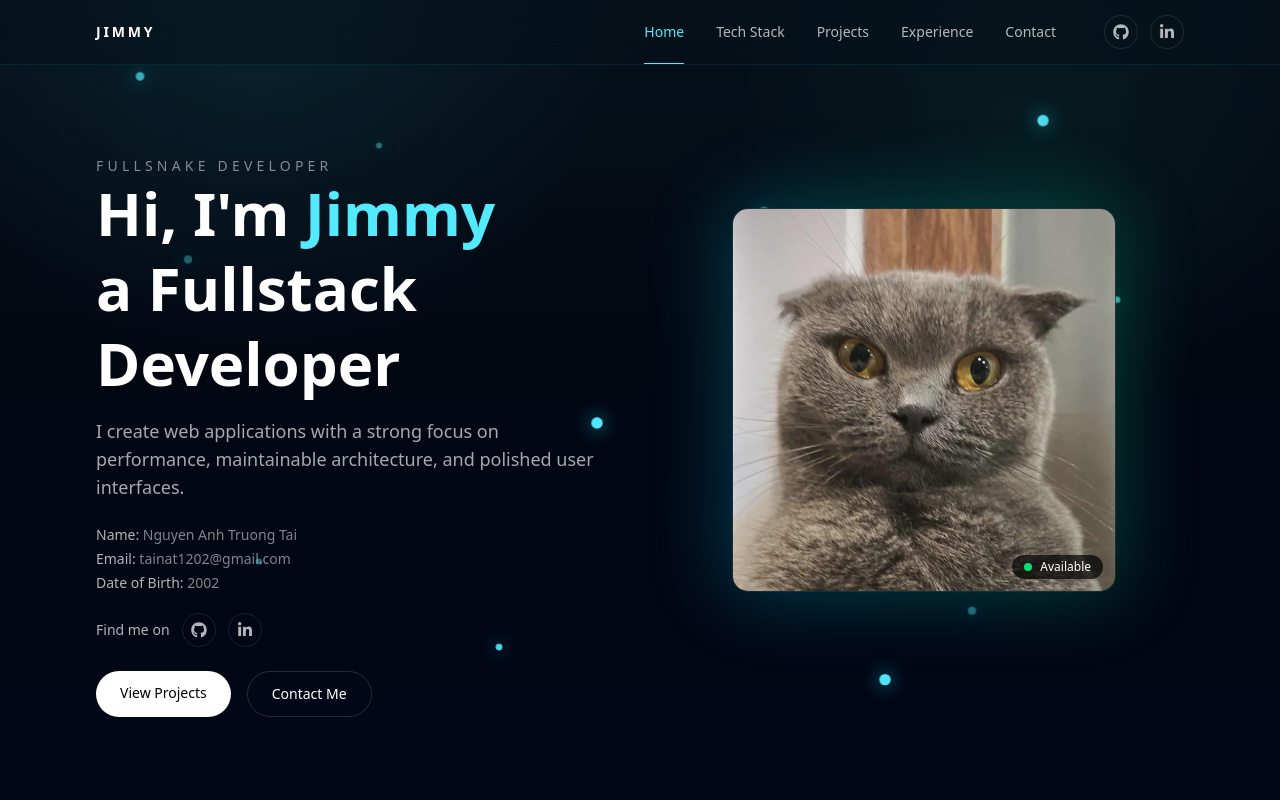
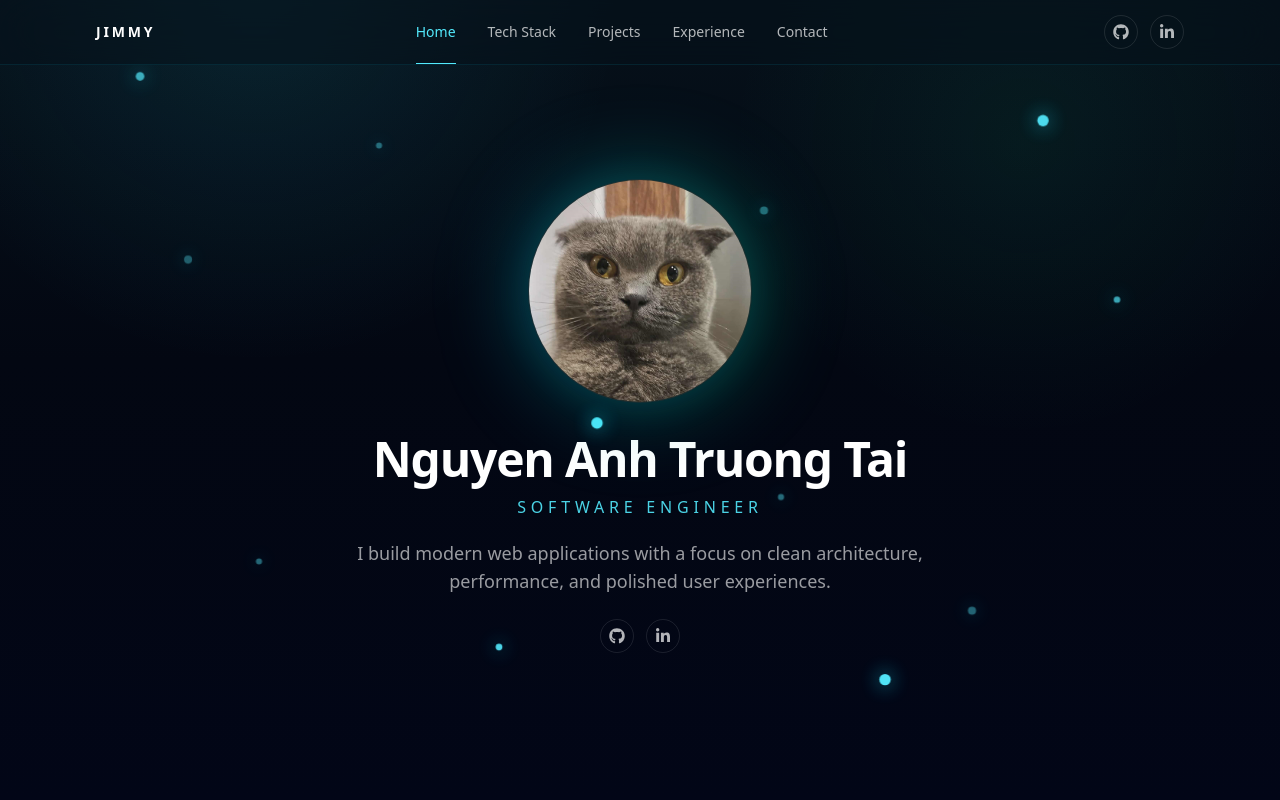
Before and after one commit to Jimmy-02/Porfolio, a Next.js app in the folder apps/web/: page / in a window 1280 px wide. Shown: the top 800 px of the page. Built offline with nearby package versions, Linux system fonts and the light colour scheme.

Commit message:
feat: update entire profile

```diff
--- a/apps/web/components/Hero.tsx
+++ b/apps/web/components/Hero.tsx
@@ -1,79 +1,49 @@
 import Image from "next/image";
 import Container from "@/components/Container";
 import Particles from "@/components/Particles";
-import SocialLinks from "./SocialLinks";
+import SocialLinks from "@/components/SocialLinks";
 
 export default function Hero() {
   return (
-    <section className="relative flex min-h-screen items-center overflow-hidden">
+    <section
+      id="home"
+      className="relative flex min-h-screen items-center justify-center overflow-hidden pt-20 pb-12"
+    >
       <Particles />
 
       <Container className="relative z-10">
-        <div className="grid items-center gap-12 md:grid-cols-2">
-          <div>
-            <p className="pt-24 text-sm uppercase tracking-[0.3em] text-white/50">
-              Fullsnake Developer
-            </p>
+        <div className="flex flex-col items-center justify-center text-center">
+          <div className="relative">
+            <div className="absolute -inset-3 rounded-full bg-gradient-to-r from-cyan-500/30 to-emerald-500/30 blur-2xl" />
 
-            <h1 className="text-4xl font-semibold leading-tight text-white md:text-6xl">
-              Hi, I&apos;m <span className="text-cyan-300">Jimmy</span>
-              <br />a Fullstack Developer
-            </h1>
-
-            <p className="mt-4 max-w-xl text-base leading-7 text-white/65 md:text-lg">
-              I create web applications with a strong focus on performance,
-              maintainable architecture, and polished user interfaces.
-            </p>
-            <div className="mt-6 space-y-1 text-sm text-white/50">
-              <p>
-                <span className="text-white/70">Name:</span> Nguyen Anh Truong
-                Tai
-              </p>
-              <p>
-                <span className="text-white/70">Email:</span>{" "}
-                tainat1202@gmail.com
-              </p>
-              <p>
-                <span className="text-white/70">Date of Birth:</span> 2002
-              </p>
-            </div>
-            <SocialLinks className="mt-5" showLabel />
-            <div className="mt-6 mb-6 flex flex-wrap gap-4">
-              <a
-                href="#projects"
-                className="rounded-full bg-white px-6 py-3 text-sm font-medium text-black transition hover:opacity-90"
-              >
-                View Projects
-              </a>
-
-              <a
-                href="#contact"
-                className="rounded-full border border-white/15 px-6 py-3 text-sm font-medium text-white transition hover:bg-white/10"
-              >
-                Contact Me
-              </a>
+            <div className="relative h-40 w-40 overflow-hidden rounded-full border border-white/10 bg-black/40 shadow-[0_0_40px_rgba(34,211,238,0.12)] backdrop-blur-xl sm:h-48 sm:w-48 md:h-56 md:w-56">
+              <Image
+                src="/fip.png"
+                alt="Nguyen Anh Truong Tai avatar"
+                fill
+                className="object-cover"
+                sizes="(max-width: 640px) 160px, (max-width: 768px) 192px, 224px"
+                priority
+              />
             </div>
           </div>
 
-          <div className="relative mx-auto w-full max-w-sm">
-            <div className="absolute -inset-1 rounded-2xl bg-linear-to-r from-cyan-500 to-emerald-500 opacity-30 blur-2xl" />
+          <div className="mt-8 space-y-3">
+            <h1 className="text-3xl font-semibold tracking-tight text-white sm:text-4xl md:text-5xl">
+              Nguyen Anh Truong Tai
+            </h1>
 
-            <div className="relative h-80 overflow-hidden rounded-2xl border border-white/10 bg-black/40 backdrop-blur-xl md:h-96">
-              <Image
-                src="/fip.png"
-                alt="avatar"
-                className="h-full w-full object-cover"
-                fill
-                sizes="(max-width: 768px) 100vw, (max-width: 1200px) 50vw, 33vw"
-                priority
-              />
+            <p className="text-sm uppercase tracking-[0.3em] text-cyan-300/90 sm:text-base">
+              Software Engineer
+            </p>
+          </div>
 
-              <div className="absolute bottom-3 right-3 flex items-center gap-2 rounded-full bg-black/70 px-3 py-1 text-xs text-white">
-                <span className="h-2 w-2 rounded-full bg-green-400" />
-                Available
-              </div>
-            </div>
-          </div>
+          <p className="mt-5 max-w-2xl text-sm leading-7 text-white/60 sm:text-base md:text-lg">
+            I build modern web applications with a focus on clean architecture,
+            performance, and polished user experiences.
+          </p>
+
+          <SocialLinks className="mt-6 justify-center" />
         </div>
       </Container>
     </section>
--- a/apps/web/components/Navbar.tsx
+++ b/apps/web/components/Navbar.tsx
@@ -88,11 +88,9 @@ export default function Navbar() {
               );
             })}
           </nav>
-
-          <div className="ml-2 flex items-center gap-3">
-
-            <SocialLinks className="ml-2" />
-          </div>
+        </div>
+        <div className="ml-2 flex items-center gap-3">
+          <SocialLinks className="ml-2" />
         </div>
       </Container>
     </header>
--- a/apps/web/components/SocialLinks.tsx
+++ b/apps/web/components/SocialLinks.tsx
@@ -12,8 +12,7 @@ export default function SocialLinks({
 }: SocialLinksProps) {
   return (
     <div className={`flex items-center gap-3 ${className}`}>
-      {showLabel && <span className="text-sm text-white/70">Find me on</span>}
-
+      {showLabel && <span className="text-sm text-white/45">Find me on</span>}
       <Github />
       <Linkedin />
     </div>
```
